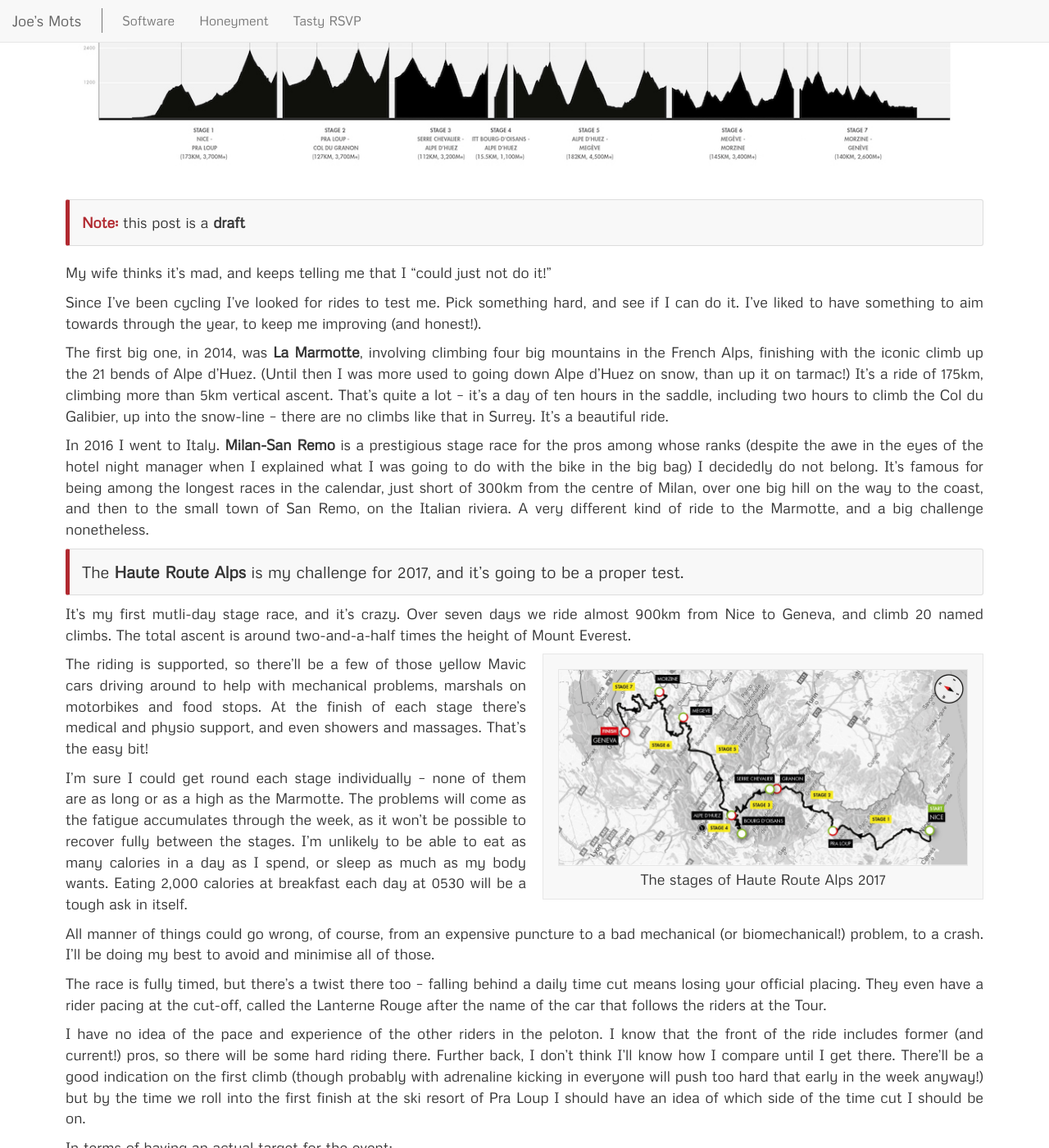
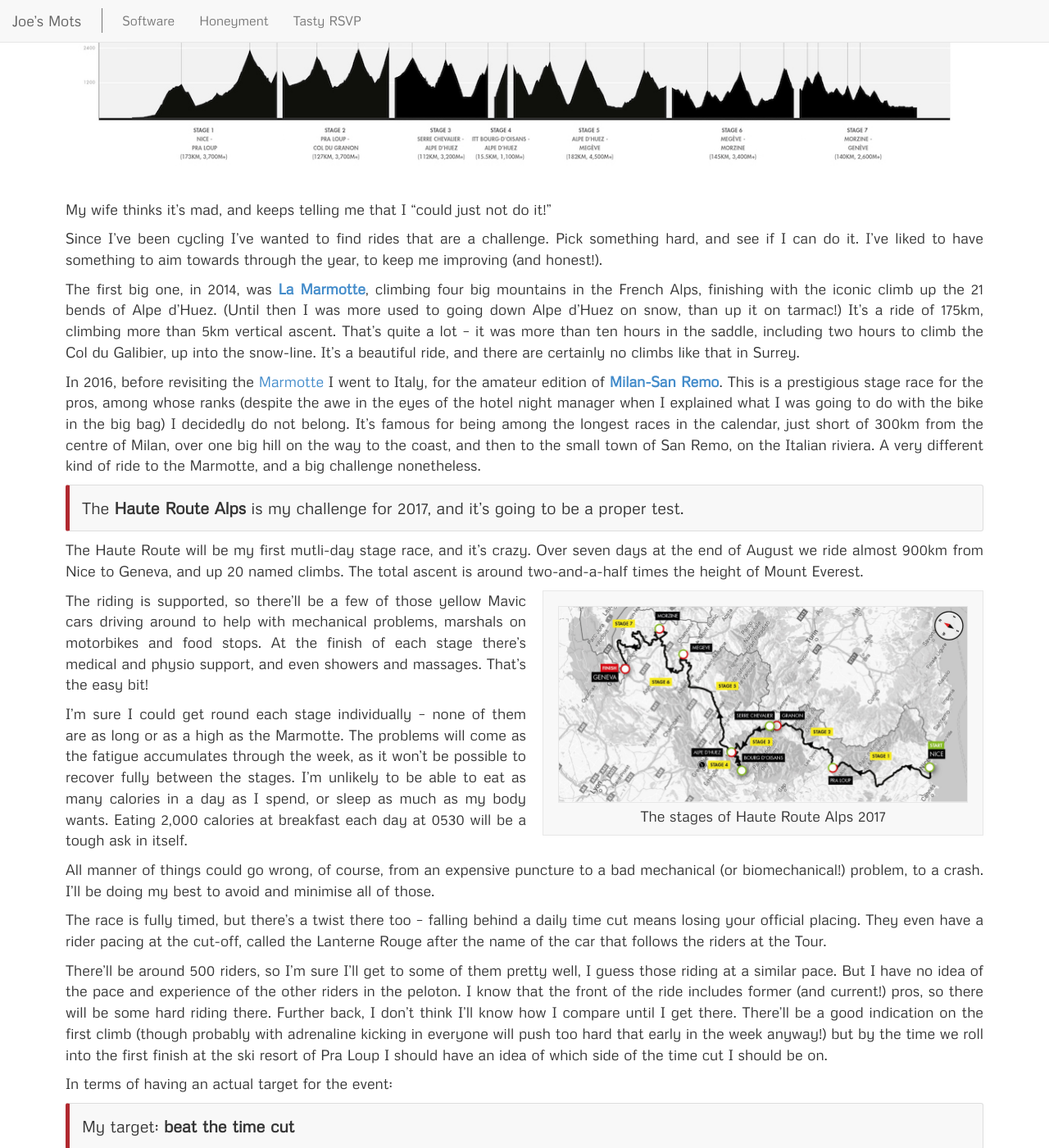
Before and after one commit to joekearney/joekearney.github.io, a Jekyll site: the page built from _posts/cycling/haute-route/2017-06-14-haute-route-intro.md, in a window 1280 px wide and 1400 px high, scrolled down 258 px. Shown: the whole window at 82% size. Built offline with Jekyll 4.4.1, drawn with Linux system fonts in a browser that asks for light colours; comment, search, counter and statistics services are not loaded; some of the changed text lies outside the part shown.

Commit message:
haute route intro tweaks

```diff
--- a/_posts/cycling/haute-route/2017-06-14-haute-route-intro.md
+++ b/_posts/cycling/haute-route/2017-06-14-haute-route-intro.md
@@ -11,7 +11,6 @@
 - isIndexRoot
 - haute-route
 - comments
-- draft
 permalink: /haute-route
 keywords:
 - cycling
@@ -23,18 +22,21 @@
 ---
 
 [too-many-pretty]: /posts/too-many-pretty
+[marmotte-2014]: https://www.strava.com/activities/162776013
+[marmotte-2016]: https://www.strava.com/activities/627740014
+[msr-2016]: https://www.strava.com/activities/599634295
 
 My wife thinks it's mad, and keeps telling me that I "could just not do it!"
 
-Since I've been cycling I've looked for rides to test me. Pick something hard, and see if I can do it. I've liked to have something to aim towards through the year, to keep me improving (and honest!).
+Since I've been cycling I've wanted to find rides that are a challenge. Pick something hard, and see if I can do it. I've liked to have something to aim towards through the year, to keep me improving (and honest!).
 
-The first big one, in 2014, was **La Marmotte**, involving climbing four big mountains in the French Alps, finishing with the iconic climb up the 21 bends of Alpe d'Huez. (Until then I was more used to going down Alpe d'Huez on snow, than up it on tarmac!) It's a ride of 175km, climbing more than 5km vertical ascent. That's quite a lot -- it's a day of ten hours in the saddle, including two hours to climb the Col du Galibier, up into the snow-line -- there are no climbs like that in Surrey. It's a beautiful ride.
+The first big one, in 2014, was [**La Marmotte**][marmotte-2014], climbing four big mountains in the French Alps, finishing with the iconic climb up the 21 bends of Alpe d'Huez. (Until then I was more used to going down Alpe d'Huez on snow, than up it on tarmac!) It's a ride of 175km, climbing more than 5km vertical ascent. That's quite a lot -- it was more than ten hours in the saddle, including two hours to climb the Col du Galibier, up into the snow-line. It's a beautiful ride, and there are certainly no climbs like that in Surrey.
 
-In 2016 I went to Italy. **Milan-San Remo** is a prestigious stage race for the pros among whose ranks (despite the awe in the eyes of the hotel night manager when I explained what I was going to do with the bike in the big bag) I decidedly do not belong. It's famous for being among the longest races in the calendar, just short of 300km from the centre of Milan, over one big hill on the way to the coast, and then to the small town of San Remo, on the Italian riviera. A very different kind of ride to the Marmotte, and a big challenge nonetheless.
+In 2016, before revisiting the [Marmotte][marmotte-2014] I went to Italy, for the amateur edition of [**Milan-San Remo**][msr-2016]. This is a prestigious stage race for the pros, among whose ranks (despite the awe in the eyes of the hotel night manager when I explained what I was going to do with the bike in the big bag) I decidedly do not belong. It's famous for being among the longest races in the calendar, just short of 300km from the centre of Milan, over one big hill on the way to the coast, and then to the small town of San Remo, on the Italian riviera. A very different kind of ride to the Marmotte, and a big challenge nonetheless.
 
 > The **Haute Route Alps** is my challenge for 2017, and it's going to be a proper test.
 
-It's my first mutli-day stage race, and it's crazy. Over seven days we ride almost 900km from Nice to Geneva, and climb 20 named climbs. The total ascent is around two-and-a-half times the height of Mount Everest.
+The Haute Route will be my first mutli-day stage race, and it's crazy. Over seven days at the end of August we ride almost 900km from Nice to Geneva, and up 20 named climbs. The total ascent is around two-and-a-half times the height of Mount Everest.
 
 {% include image-float.html src='/images/haute-route/alps-map-2017.jpg' href='http://www.hauteroute.org/events/overview/alps-2017#courseMap' side='right' caption="The stages of Haute Route Alps 2017" %}
 
@@ -46,7 +48,7 @@
 
 The race is fully timed, but there's a twist there too -- falling behind a daily time cut means losing your official placing. They even have a rider pacing at the cut-off, called the Lanterne Rouge after the name of the car that follows the riders at the Tour.
 
-I have no idea of the pace and experience of the other riders in the peloton. I know that the front of the ride includes former (and current!) pros, so there will be some hard riding there. Further back, I don't think I'll know how I compare until I get there. There'll be a good indication on the first climb (though probably with adrenaline kicking in everyone will push too hard that early in the week anyway!) but by the time we roll into the first finish at the ski resort of Pra Loup I should have an idea of which side of the time cut I should be on.
+There'll be around 500 riders, so I'm sure I'll get to some of them pretty well, I guess those riding at a similar pace. But I have no idea of the pace and experience of the other riders in the peloton. I know that the front of the ride includes former (and current!) pros, so there will be some hard riding there. Further back, I don't think I'll know how I compare until I get there. There'll be a good indication on the first climb (though probably with adrenaline kicking in everyone will push too hard that early in the week anyway!) but by the time we roll into the first finish at the ski resort of Pra Loup I should have an idea of which side of the time cut I should be on.
 
 In terms of having an actual target for the event:
 
@@ -54,9 +56,9 @@
 
 ***
 
-Riding long distances in mountains isn't about sprints, it's about endurance -- pushing power through the pedals for a long period of time. When climbing the only things that really matter are the amount of power you can push, and the weight that you're pushing up the hill. This ratio of power to weight, measured of long time periods, is the thing to aim to increase. So the plan for training has mainly revolved around increasing this _functional threshold power_. My power-to-weight ratio over a full hour is somewhere below 4 watts per kilogram. (For context, a Tour de France winner will be above 6 W/kg, so there's a way to go before the Milanese night manager can say he spotted any real talent.)
+Riding long distances in mountains isn't about sprints, it's about endurance -- pushing power through the pedals for a long period of time. When climbing the only things that really matter are the amount of power you can push, and the weight that you're pushing up the hill. This ratio of power to weight, measured of long time periods, is the thing to aim to increase. So the plan for training has mainly revolved around increasing this _functional threshold power_. My power-to-weight ratio over a full hour is somewhere below 4 watts per kilogram. (For context, a Tour de France winner will be above 6 W/kg, so there's a way to go before the Milanese night manager can say he spotted any real talent.) My training target for the start is to be above 4 W/kg.
 
-An obvious way to train for climbing mountains might be to climb a lot of mountains. Unfortunately, the surroundings of Berlin being as flat as a pancake, there aren't many natural ways to do this. This has meant a lot of riding indoors doing low- and medium-intensity intervals -- boring but effective at getting a good base of power. Throw in some visits to the Cornish hills and this year's Marmotte and that's as much real climbing as I'll be able to get in training. The rest will have to be virtual.
+An obvious way to train for climbing mountains might be to climb a lot of mountains. Unfortunately, the surroundings of Berlin being as flat as a pancake, there aren't many natural ways to do this. This has meant a lot of riding indoors doing low- and medium-intensity intervals -- boring but effective at getting a good base of power. Throw in some visits to the Cornish hills and this year's Marmotte and that's as much real climbing as I'll be able to get in training. For any more I'll have to pretend.
 
 The old saying goes that cycling never gets easier, you just go faster. I've found it difficult to judge how the training is going, sometimes, because the workouts don't feel any easier. The suffering comes in self-inflicted timed bursts, and doesn't get any less as training progresses. The real test, and the reward, is getting up into the hills.
 
@@ -64,9 +66,9 @@
 
 ### Bring on the mountains
 
-The couple of days before my first Marmotte were the first time I'd cycled in mountains.
+The couple of days before my first Marmotte were the first time I'd cycled in mountains. It's beautiful up there -- long views down into the valleys and over to the next snow-capped peaks.
 
-It's beautiful up there -- long views down into the valleys and over to the next snow-capped peaks. The ascents are fun because they're a challenge and the top is an achievement; the descents are fun, and they're long enough to get comfortable with some speed. On long rides like these you see [so much of a stunning landscape][too-many-pretty].
+The ascents are fun because they're a challenge and the top is an achievement; the descents are fun, and they're long enough to get comfortable with some speed. On long rides like these you see [so much of a stunning landscape][too-many-pretty].
 
 The plan, then, is to keep a sense of the pretty while suffering enough to finish within the limit and not so much that I can't. I don't know exactly how else to explain it to the wife. It hasn't worked so far.
 
```
